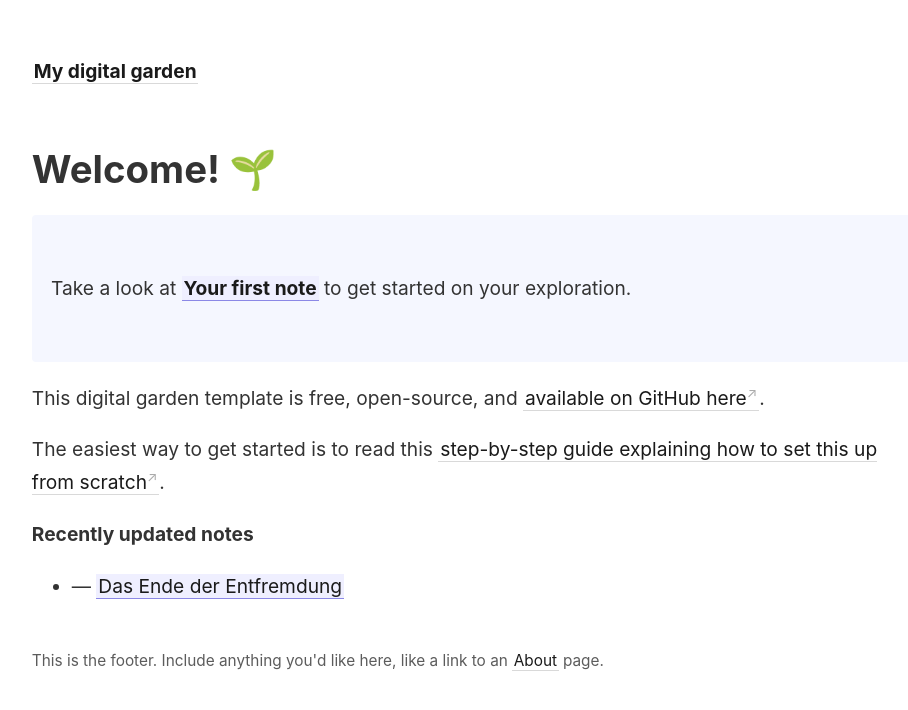
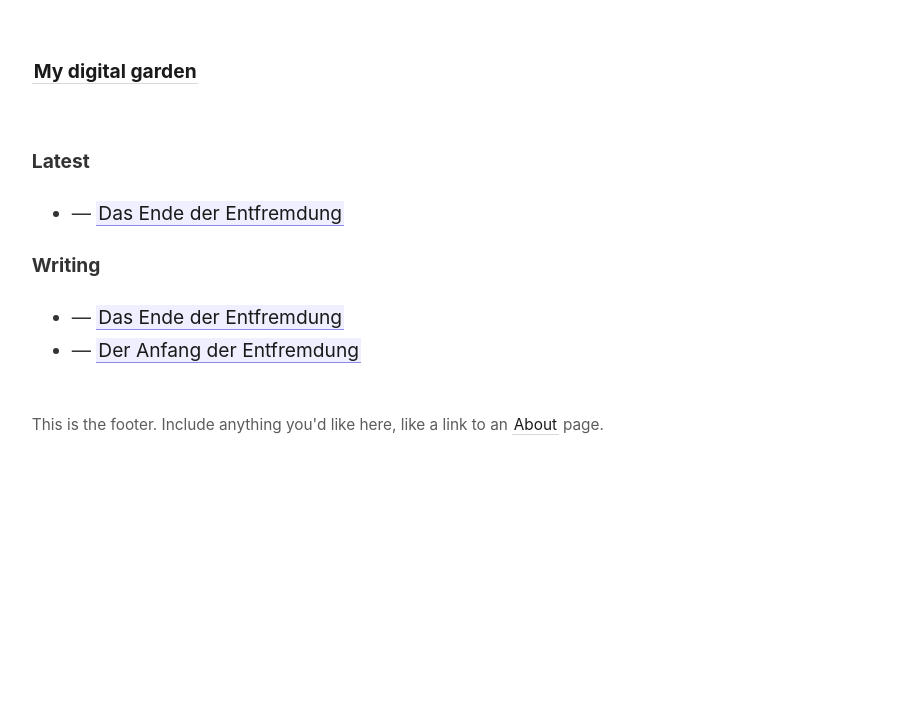
Before and after one commit to RoterLevi/ember, a Jekyll site: the page built from _pages/index.md, in a window 1280 px wide. Shown: the top 710 px of the page, without its empty margins (45-953 px from the left). Built offline with Jekyll 4.4.1, drawn with Linux system fonts in a browser that asks for light colours.

Commit message:
Update 0.1
Added an example note. Made changes to the index file.

```diff
--- a/_pages/index.md
+++ b/_pages/index.md
@@ -5,23 +5,24 @@ id: home
 permalink: /
 ---
 
-# Welcome! 🌱
+<strong>Latest</strong>
 
-<p style="padding: 3em 1em; background: #f5f7ff; border-radius: 4px;">
-  Take a look at <span style="font-weight: bold">[[Your first note]]</span> to get started on your exploration.
-</p>
+<ul>
+  {% assign recent_notes = site.notes | sort: "last_modified_at_timestamp" | reverse %}
+  {% for note in recent_notes limit: 1 %}
+    <li>
+      {{ note.last_modified_at | date: "%Y•%m•%d" }} — <a class="internal-link" href="{{ site.baseurl }}{{ note.url }}">{{ note.title }}</a>
+    </li>
+  {% endfor %}
+</ul>
 
-This digital garden template is free, open-source, and [available on GitHub here](https://github.com/maximevaillancourt/digital-garden-jekyll-template).
-
-The easiest way to get started is to read this [step-by-step guide explaining how to set this up from scratch](https://maximevaillancourt.com/blog/setting-up-your-own-digital-garden-with-jekyll).
-
-<strong>Recently updated notes</strong>
+<strong>Writing</strong>
 
 <ul>
   {% assign recent_notes = site.notes | sort: "last_modified_at_timestamp" | reverse %}
   {% for note in recent_notes limit: 5 %}
     <li>
-      {{ note.last_modified_at | date: "%Y-%m-%d" }} — <a class="internal-link" href="{{ site.baseurl }}{{ note.url }}">{{ note.title }}</a>
+      {{ note.last_modified_at | date: "%Y•%m" }} — <a class="internal-link" href="{{ site.baseurl }}{{ note.url }}">{{ note.title }}</a>
     </li>
   {% endfor %}
 </ul>
```
Also changed, not shown: README.md (+1 -35 lines), _notes/Der Anfang der Entfremdung.md (added, +6 -0 lines), _notes/das-ende-der-entfremdung.md (renamed from _notes/your-first-note.md), assets/image.jpg (deleted), 2 other files.
